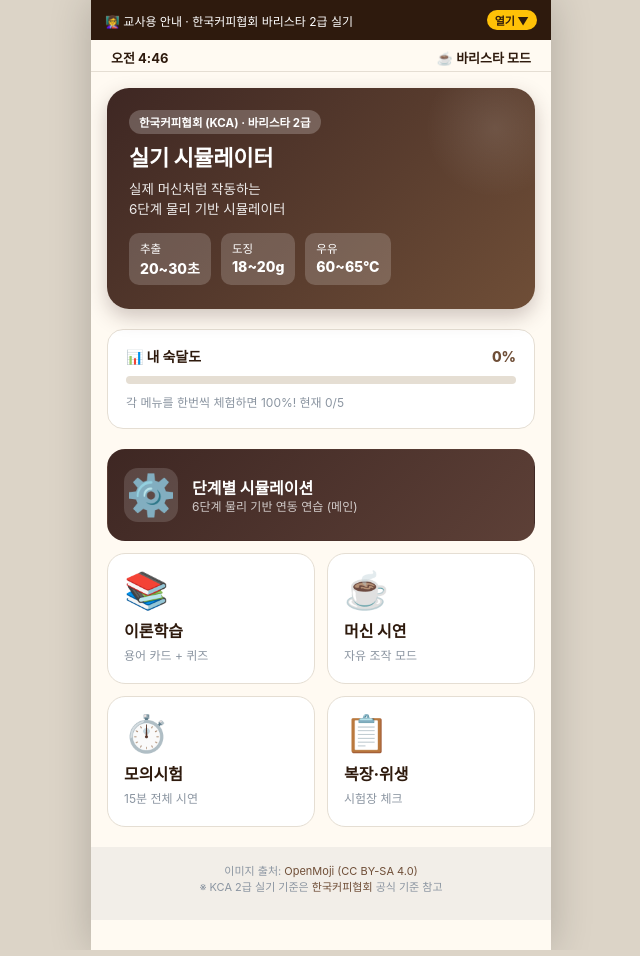
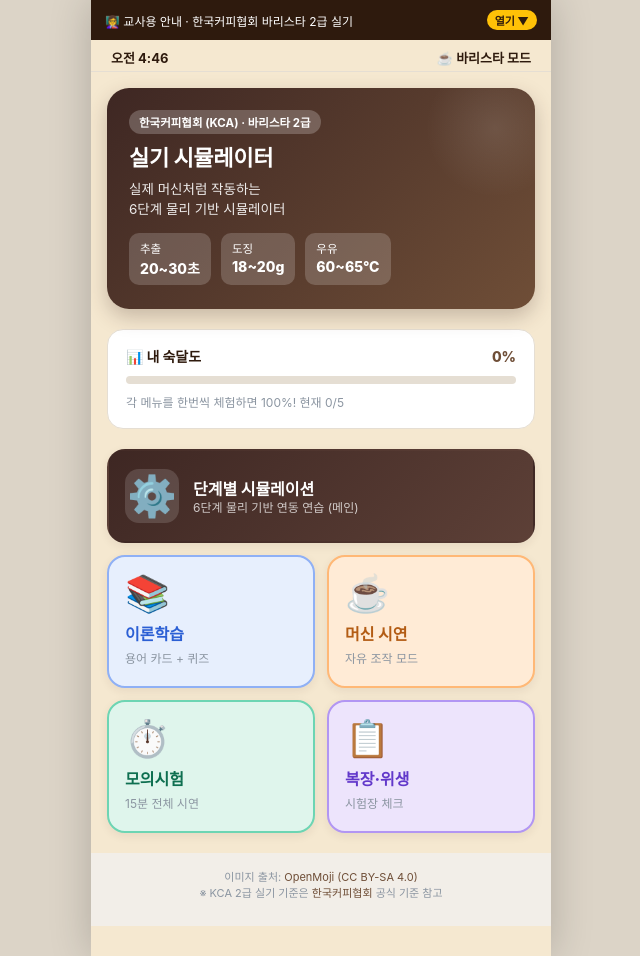
Before and after one commit to gkdid/hh-ai01, a plain HTML site: page 바리스타2급연습앱/바리스타2급연습앱.html in a window 1280 px wide. Shown: the whole page, without its empty margins (319-959 px from the left). Drawn offline with Linux system fonts and the light colour scheme.

Commit message:
바리스타·외식·은행 3종 앱도 색상·배경 통일
[바리스타] 홈 메뉴 카드 4개를 색상별 버튼 형태로
- 이론학습(블루) / 머신 시연(오렌지) / 모의시험(그린) / 복장·위생(퍼플)
- 2.5px 테두리 + 그림자 + 눌림 효과
- 앱 배경(--milk) #FFFAF2 → #F5E8D0 파스텔 라떼톤

[외식] 앱 배경(--cream) #FFFAF2 → #FFEED5 파스텔 크림톤
- 메뉴 카드는 기존 reception/kitchen/cleaning/service 색상 구분 유지

[은행] 흰색 .app 배경 → #E6F0FB 파스텔 블루
- 홈 퀵메뉴 .qm 4개를 색상별 버튼으로 (이체/거래내역/계좌개설/ATM출금)

Co-Authored-By: Claude Opus 4.7 <noreply@anthropic.com>

```diff
--- a/바리스타2급연습앱/바리스타2급연습앱.html
+++ b/바리스타2급연습앱/바리스타2급연습앱.html
@@ -7,7 +7,7 @@
 <style>
 :root{
   --coffee:#6F4E37;--coffee-dark:#3E2723;--espresso:#2E1A0D;
-  --latte:#D7B899;--cream:#FFF8E7;--milk:#FFFAF2;--caramel:#C48355;
+  --latte:#D7B899;--cream:#FFF8E7;--milk:#F5E8D0;--caramel:#C48355;
   --navy:#191F28;--gray:#8B95A1;--gray2:#B0B8C1;
   --bg:#F2EEE8;--line:#E5DED3;--white:#FFFFFF;
   --green:#00A86B;--green-light:#E6F7EF;--red:#E53935;--red-light:#FEECEC;
@@ -60,12 +60,20 @@ body{font-family:'Pretendard','Malgun Gothic',-apple-system,sans-serif;backgroun
 .progress-fill{height:100%;background:linear-gradient(90deg,var(--coffee),var(--caramel));border-radius:4px;transition:width .4s;}
 
 .main-menu{margin:0 16px 20px;display:grid;grid-template-columns:1fr 1fr;gap:12px;}
-.menu-card{background:#fff;border-radius:18px;padding:18px 16px;border:1.5px solid var(--line);cursor:pointer;transition:all .15s;display:flex;flex-direction:column;gap:6px;position:relative;overflow:hidden;min-height:116px;}
-.menu-card:active{transform:scale(.98);}
-.menu-card:hover{box-shadow:0 8px 16px rgba(62,39,35,.1);border-color:var(--coffee);}
+.menu-card{background:#fff;border-radius:18px;padding:18px 16px;border:2.5px solid var(--line);cursor:pointer;transition:all .15s;display:flex;flex-direction:column;gap:6px;position:relative;overflow:hidden;min-height:116px;box-shadow:0 3px 10px rgba(62,39,35,0.08);}
+.menu-card:active{transform:translateY(2px);box-shadow:0 1px 4px rgba(62,39,35,0.1);}
+.menu-card:hover{box-shadow:0 8px 16px rgba(62,39,35,.1);}
 .menu-card .mc-ico{font-size:36px;line-height:1;margin-bottom:4px;}
 .menu-card h3{font-size:16px;font-weight:800;color:var(--espresso);}
 .menu-card p{font-size:12px;color:var(--gray);line-height:1.4;}
+.menu-card.theory{background:#E7EFFD;border-color:#8FB0F5;}
+.menu-card.theory h3{color:#2B5FD4;}
+.menu-card.machine{background:#FFEBD6;border-color:#FFB876;}
+.menu-card.machine h3{color:#B35C14;}
+.menu-card.exam{background:#DFF5EC;border-color:#6DD5B3;}
+.menu-card.exam h3{color:#0E6F50;}
+.menu-card.checklist{background:#EDE4FC;border-color:#B296F3;}
+.menu-card.checklist h3{color:#6238CA;}
 .menu-card.wide{grid-column:span 2;flex-direction:row;align-items:center;gap:14px;background:linear-gradient(135deg,#3E2723 0%,#5D4037 100%);color:#fff;border-color:transparent;min-height:auto;}
 .menu-card.wide .mc-ico{font-size:40px;flex-shrink:0;margin-bottom:0;background:rgba(255,255,255,.14);width:54px;height:54px;border-radius:14px;display:flex;align-items:center;justify-content:center;}
 .menu-card.wide h3{color:#fff;}
@@ -392,22 +400,22 @@ body{font-family:'Pretendard','Malgun Gothic',-apple-system,sans-serif;backgroun
         <div class="mc-ico">⚙️</div>
         <div><h3>단계별 시뮬레이션</h3><p>6단계 물리 기반 연동 연습 (메인)</p></div>
       </div>
-      <div class="menu-card" onclick="go('theory')">
+      <div class="menu-card theory" onclick="go('theory')">
         <div class="mc-ico">📚</div>
         <h3>이론학습</h3>
         <p>용어 카드 + 퀴즈</p>
       </div>
-      <div class="menu-card" onclick="go('machine')">
+      <div class="menu-card machine" onclick="go('machine')">
         <div class="mc-ico">☕</div>
         <h3>머신 시연</h3>
         <p>자유 조작 모드</p>
       </div>
-      <div class="menu-card" onclick="go('exam')">
+      <div class="menu-card exam" onclick="go('exam')">
         <div class="mc-ico">⏱️</div>
         <h3>모의시험</h3>
         <p>15분 전체 시연</p>
       </div>
-      <div class="menu-card" onclick="go('checklist')">
+      <div class="menu-card checklist" onclick="go('checklist')">
         <div class="mc-ico">📋</div>
         <h3>복장·위생</h3>
         <p>시험장 체크</p>
```
Also changed, not shown: 외식서비스연습앱/외식서비스연습앱.html (+1 -1 lines), 은행연습앱/은행연습앱.html (+13 -7 lines).
